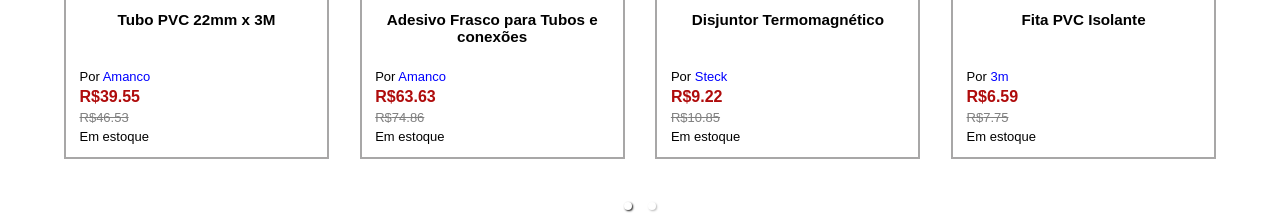
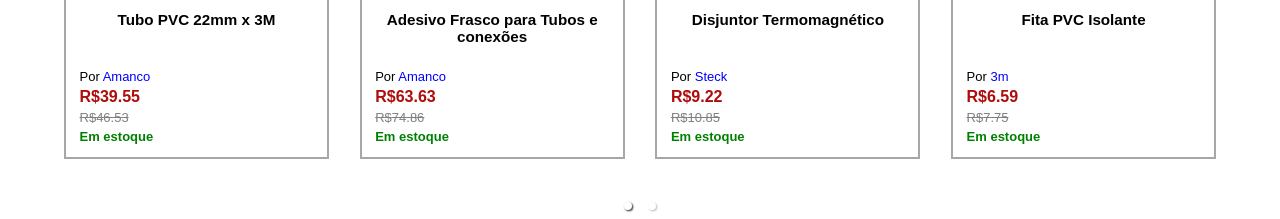
Before and after one commit to moi74/teky, a React (Vite) app in the folder teky-layout/: page / in a window 1280 px wide. Shown: the part 960-1179 px from the top of the page. Built offline with nearby package versions, Linux system fonts and the light colour scheme.

Commit message:
ajustes css

```diff
--- a/teky-layout/componentes/CarrosselProdutos.tsx
+++ b/teky-layout/componentes/CarrosselProdutos.tsx
@@ -45,7 +45,7 @@ function CarrosselProdutos(props) {
                           </p>
                           <p className='carrosselProdutos__infos carrosselProdutos__infos--venda'>R${card.precoVenda}</p>
                           <p className='carrosselProdutos__infos carrosselProdutos__infos--preco'>R${card.precoOriginal}</p>
-                          <p className='carrosselProdutos__infos'>
+                          <p className={`carrosselProdutos__infos ${card.estoque === true ? 'disponivel' : 'indisponivel'}`}>
                             {card.estoque === true ? 'Em estoque' : 'Indisponível'}
                           </p>
                         </div>
--- a/teky-layout/style/CarrosselProdutos.css
+++ b/teky-layout/style/CarrosselProdutos.css
@@ -73,3 +73,13 @@
     color: grey;
     text-decoration: line-through;
 }
+
+.disponivel {
+    color: green;
+    font-weight: bold;
+}
+
+.indisponivel {
+    color: red;
+    font-weight: bold;
+}
--- a/teky-layout/style/Header.css
+++ b/teky-layout/style/Header.css
@@ -65,11 +65,12 @@
     border:solid 1px;
     border-radius:5px;
     height: 30px;
-    width: 550px;
+    width: 60%;
 }
 
-.buttonBusca {
+.busca__button {
     height: 100%;
+    width: 3%;
 }
 
 .categoriaSelect {
```
